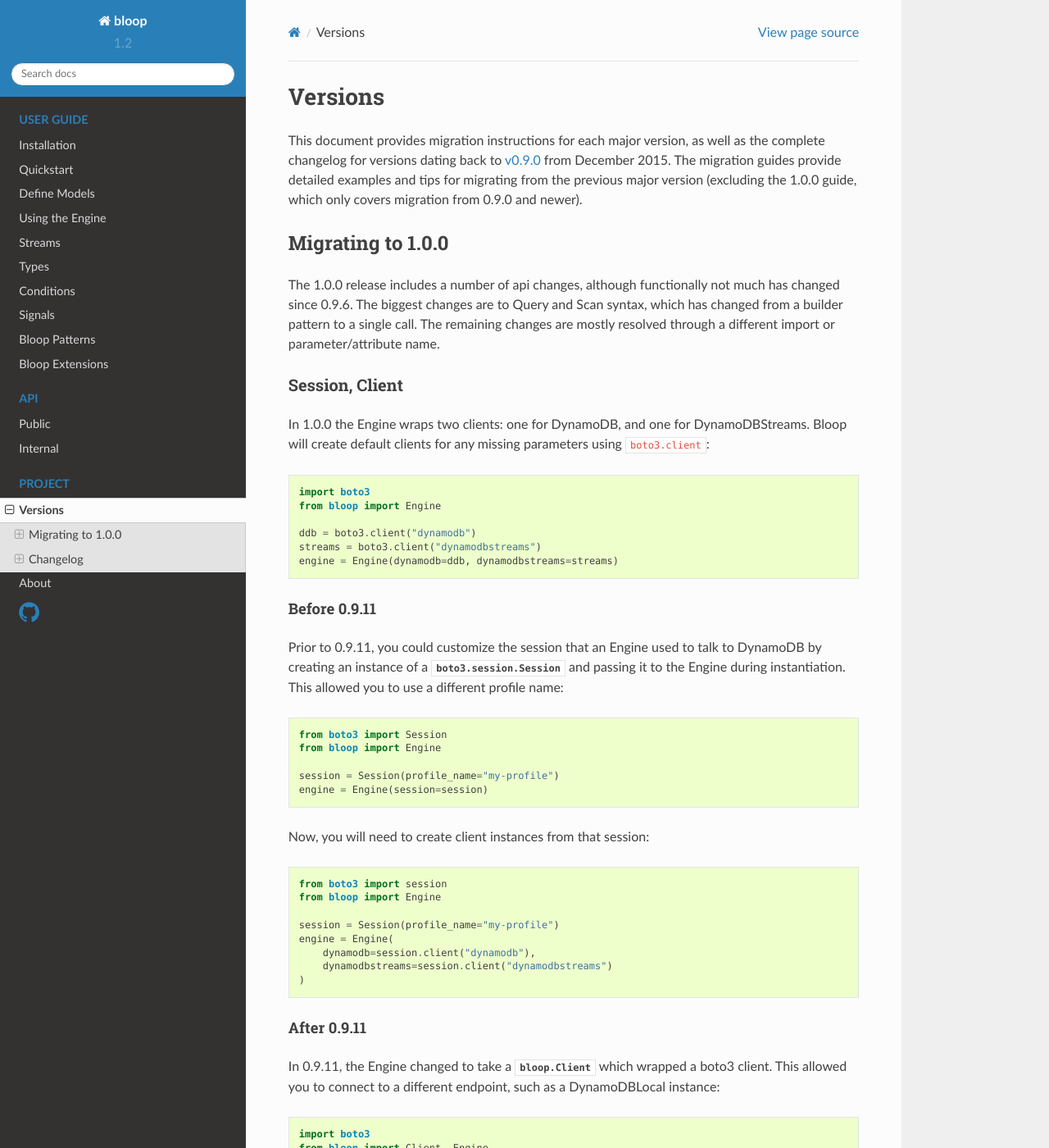
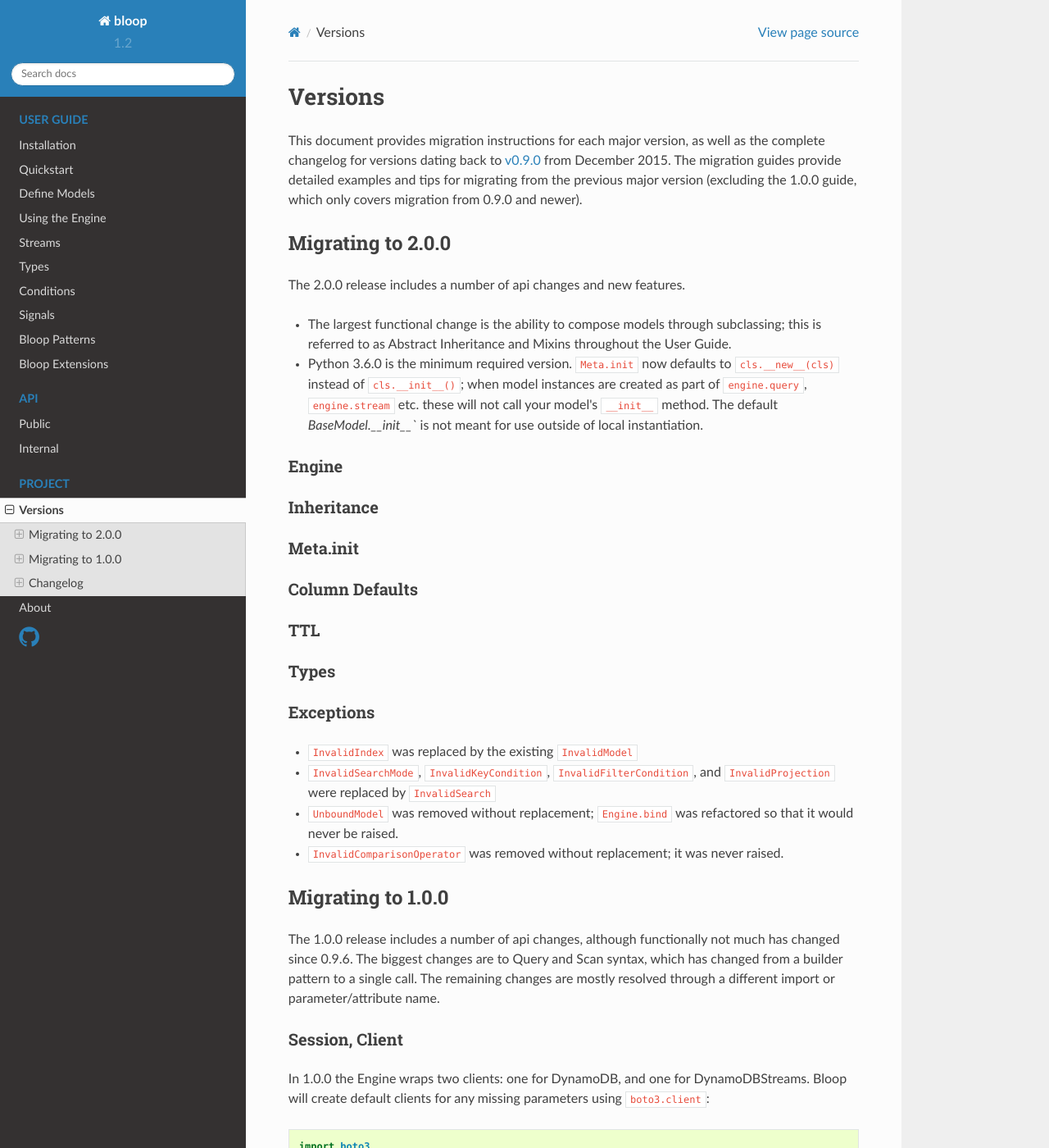
Before and after one commit to numberoverzero/bloop, a Sphinx documentation site: the page built from docs/meta/changelog.rst, in a window 1280 px wide and 1400 px high. Shown: the whole window at 82% size. Built offline with Sphinx 7.4.7 and the Read the Docs theme 2.0.0, drawn with Linux system fonts in a browser that asks for light colours; some of the changed text lies outside the part shown.

Commit message:
Placeholder outline for 2.0.0 migration guide

```diff
--- a/CHANGELOG.rst
+++ b/CHANGELOG.rst
@@ -9,11 +9,17 @@ __ http://keepachangelog.com/en/0.3.0/
 __ http://semver.org/spec/v2.0.0.html
 __ https://gist.github.com/numberoverzero/c5d0fc6dea624533d004239a27e545ad
 
---------------
- [Unreleased]
---------------
+------------
+ Unreleased
+------------
 
-2.0.0 introduces 3 significant new features:
+*(no unreleased changes)*
+
+--------------------
+ 2.0.0 - 2017-11-21
+--------------------
+
+2.0.0 introduces 4 significant new features:
 
 * Model inheritance and mixins
 * Table name templates:  ``table_name_template="prod-{table_name}"``
@@ -29,7 +35,7 @@ __ https://gist.github.com/numberoverzero/c5d0fc6dea624533d004239a27e545ad
         )
     )
 
-Python 3.6.0 is now the minimum supported version, as Bloop takes advantage of ``__set_name`` and
+Python 3.6.0 is now the minimum required version, as Bloop takes advantage of ``__set_name`` and
 ``__init_subclass__`` to avoid the need for a Metaclass.
 
 A number of internal-only and rarely-used external methods have been removed, as the processes which required them
@@ -45,14 +51,14 @@ TODO migration guide
 [Added]
 =======
 
-* ``Engine`` takes an optional keyword-only arg "table_name_template" which takes either a string used to format each
-  name, or a function which will be called with the model to get the table name of.  This removes the need to connect
-  to the ``before_create_table`` signal, which also could not handle multiple table names for the same model.  With
-  this change ``BaseModel.Meta.table_name`` will no longer be authoritative, and the engine must be consulted to find
-  a given model's table name.  An internal function ``Engine._compute_table_name`` is available, and the per-engine
-  table names may be added to the model.Meta in the future.  (see `Issue #96`_)
+* ``Engine`` takes an optional keyword-only arg ``"table_name_template"`` which takes either a string used to format
+  each name, or a function which will be called with the model to get the table name of.  This removes the need to
+  connect to the ``before_create_table`` signal, which also could not handle multiple table names for the same model.
+  With this change ``BaseModel.Meta.table_name`` will no longer be authoritative, and the engine must be consulted to
+  find a given model's table name.  An internal function ``Engine._compute_table_name`` is available, and the
+  per-engine table names may be added to the model.Meta in the future.  (see `Issue #96`_)
 * A new exception ``InvalidTemplate`` is raised when an Engine's table_name_template is a string but does
-  not contain the required "{table_name}" formatting key.
+  not contain the required ``"{table_name}"`` formatting key.
 * You can now specify a `TTL`_ (see `Issue #87`_) on a model much like a Stream::
 
     class MyModel(BaseModel):
--- a/docs/meta/changelog.rst
+++ b/docs/meta/changelog.rst
@@ -7,6 +7,56 @@ This document provides migration instructions for each major version, as well as
 versions dating back to :ref:`v0.9.0<changelog-v0.9.0>` from December 2015.  The migration guides provide detailed
 examples and tips for migrating from the previous major version (excluding the 1.0.0 guide, which only covers
 migration from 0.9.0 and newer).
+
+
+====================
+ Migrating to 2.0.0
+====================
+
+The 2.0.0 release includes a number of api changes and new features.
+
+* The largest functional change is the ability to compose models through subclassing; this is
+  referred to as Abstract Inheritance and Mixins throughout the User Guide.
+* Python 3.6.0 is the minimum required version. ``Meta.init`` now defaults to ``cls.__new__(cls)`` instead of
+  ``cls.__init__()``; when model instances are created as part of ``engine.query``, ``engine.stream`` etc. these will
+  not call your model's ``__init__`` method.  The default `BaseModel.__init__`` is not meant for use outside of local
+  instantiation.
+
+
+--------
+ Engine
+--------
+
+-------------
+ Inheritance
+-------------
+
+
+-----------
+ Meta.init
+-----------
+
+-----------------
+ Column Defaults
+-----------------
+
+-----
+ TTL
+-----
+
+-------
+ Types
+-------
+
+------------
+ Exceptions
+------------
+
+* ``InvalidIndex`` was replaced by the existing ``InvalidModel``
+* ``InvalidSearchMode``, ``InvalidKeyCondition``, ``InvalidFilterCondition``, and ``InvalidProjection`` were replaced
+  by ``InvalidSearch``
+* ``UnboundModel`` was removed without replacement; ``Engine.bind`` was refactored so that it would never be raised.
+* ``InvalidComparisonOperator`` was removed without replacement; it was never raised.
 
 ====================
  Migrating to 1.0.0
```
